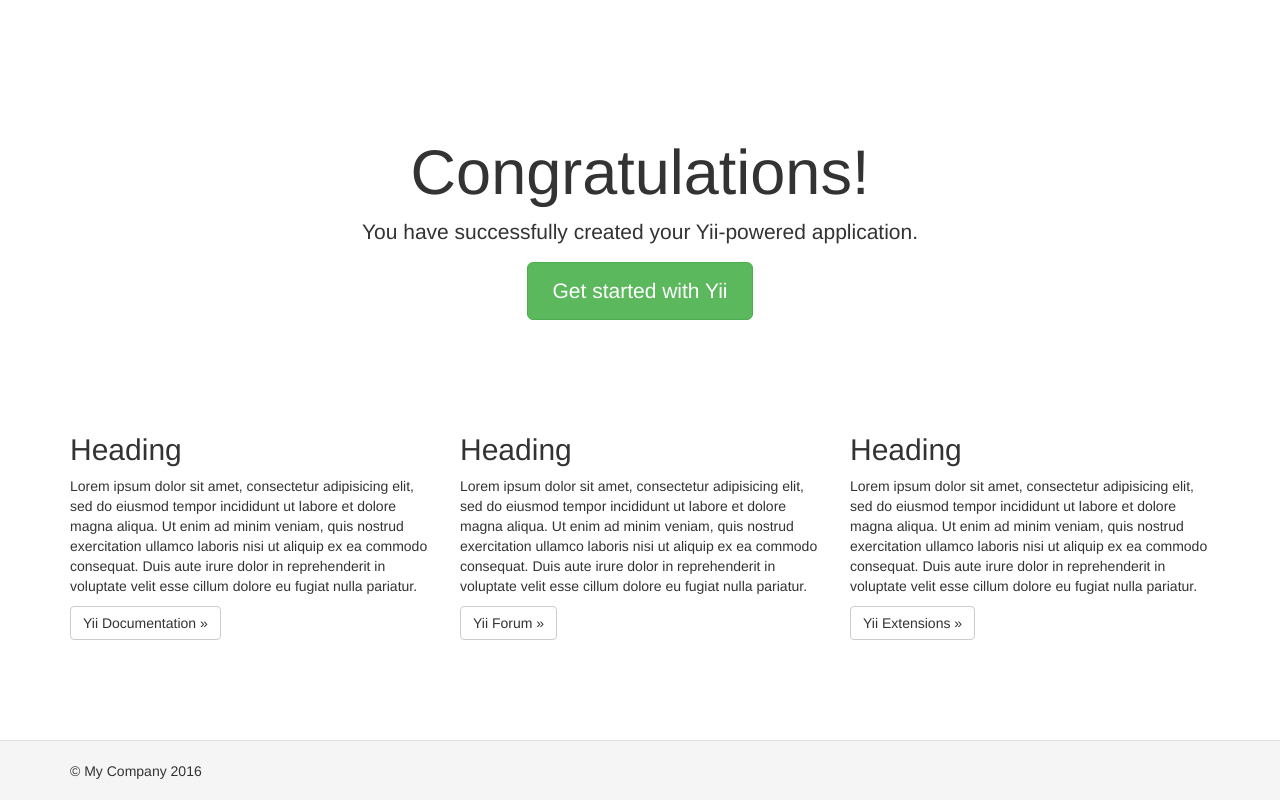
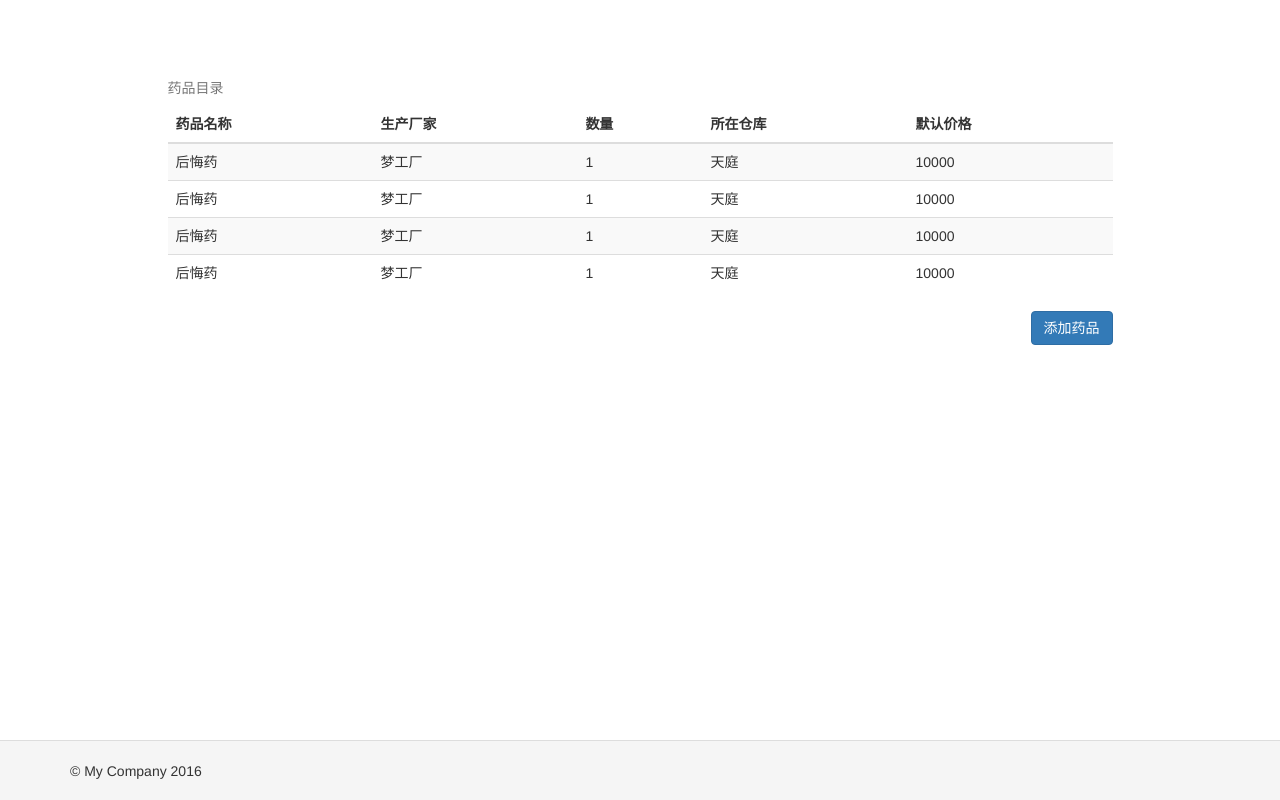
Before and after one commit to Cyrilplus/Medical, a Yii app: template views/site/index.php in a window 1280 px wide. Run offline with PHP 8.4 and a stand-in for Yii, Linux system fonts and the light colour scheme; the template is opened without the code that fills it, so the values that code supplies are empty; some libraries are stand-ins or nearby versions.

Commit message:
药品显示

```diff
--- a/views/layouts/main.php
+++ b/views/layouts/main.php
@@ -27,7 +27,7 @@ AppAsset::register($this);
 <div class="wrap">
     <?php
     NavBar::begin([
-        'brandLabel' => 'My Company',
+        'brandLabel' => '医疗销售系统',
         'brandUrl' => Yii::$app->homeUrl,
         'options' => [
             'class' => 'navbar-inverse navbar-fixed-top',
@@ -36,21 +36,21 @@ AppAsset::register($this);
     echo Nav::widget([
         'options' => ['class' => 'navbar-nav navbar-right'],
         'items' => [
-            ['label' => 'Home', 'url' => ['/site/index']],
+            ['label' => '药品', 'url' => ['/site/index']],
             ['label' => 'About', 'url' => ['/site/about']],
             ['label' => 'Contact', 'url' => ['/site/contact']],
             Yii::$app->user->isGuest ? (
                 ['label' => 'Login', 'url' => ['/site/login']]
             ) : (
                 '<li>'
-                . Html::beginForm(['/site/logout'], 'post')
-                . Html::submitButton(
-                    'Logout (' . Yii::$app->user->identity->username . ')',
+                .Html::beginForm(['/site/logout'], 'post')
+                .Html::submitButton(
+                    'Logout ('.Yii::$app->user->identity->username.')',
                     ['class' => 'btn btn-link']
                 )
-                . Html::endForm()
-                . '</li>'
-            )
+                .Html::endForm()
+                .'</li>'
+            ),
         ],
     ]);
     NavBar::end();
@@ -67,7 +67,6 @@ AppAsset::register($this);
 <footer class="footer">
     <div class="container">
         <p class="pull-left">&copy; My Company <?= date('Y') ?></p>
-
         <p class="pull-right"><?= Yii::powered() ?></p>
     </div>
 </footer>
--- a/views/site/index.php
+++ b/views/site/index.php
@@ -2,52 +2,65 @@
 
 /* @var $this yii\web\View */
 
-$this->title = 'My Yii Application';
+$this->title = '医疗销售系统';
+
 ?>
-<div class="site-index">
+<div class="row">
+  <div class="col-lg-10 col-lg-offset-1">
+    <table class="table table-striped">
+      <caption>药品目录</caption>
+      <thead>
+        <tr>
+          <th>药品名称</th>
+          <th>生产厂家</th>
+          <th>数量</th>
+          <th>所在仓库</th>
+          <th>默认价格</th>
+        </tr>
+      </thead>
+      <tbody>
+        <?php foreach ($products as $product): ?>
+          <tr>
+            <td><?php echo $product->product_name; ?></td>
+            <td><?php echo $product->getManufacturer()->one()->manufacturer_name; ?></td>
+            <td><?php echo $product->product_num; ?></td>
+            <td><?php echo $product->getRepository()->one()->repository_name; ?></td>
+            <td><?php echo $product->product_default_price; ?></td>
+          </tr>
+        <?php endforeach; ?>
 
-    <div class="jumbotron">
-        <h1>Congratulations!</h1>
-
-        <p class="lead">You have successfully created your Yii-powered application.</p>
-
-        <p><a class="btn btn-lg btn-success" href="http://www.yiiframework.com">Get started with Yii</a></p>
-    </div>
-
-    <div class="body-content">
-
-        <div class="row">
-            <div class="col-lg-4">
-                <h2>Heading</h2>
-
-                <p>Lorem ipsum dolor sit amet, consectetur adipisicing elit, sed do eiusmod tempor incididunt ut labore et
-                    dolore magna aliqua. Ut enim ad minim veniam, quis nostrud exercitation ullamco laboris nisi ut aliquip
-                    ex ea commodo consequat. Duis aute irure dolor in reprehenderit in voluptate velit esse cillum dolore eu
-                    fugiat nulla pariatur.</p>
-
-                <p><a class="btn btn-default" href="http://www.yiiframework.com/doc/">Yii Documentation &raquo;</a></p>
-            </div>
-            <div class="col-lg-4">
-                <h2>Heading</h2>
-
-                <p>Lorem ipsum dolor sit amet, consectetur adipisicing elit, sed do eiusmod tempor incididunt ut labore et
-                    dolore magna aliqua. Ut enim ad minim veniam, quis nostrud exercitation ullamco laboris nisi ut aliquip
-                    ex ea commodo consequat. Duis aute irure dolor in reprehenderit in voluptate velit esse cillum dolore eu
-                    fugiat nulla pariatur.</p>
-
-                <p><a class="btn btn-default" href="http://www.yiiframework.com/forum/">Yii Forum &raquo;</a></p>
-            </div>
-            <div class="col-lg-4">
-                <h2>Heading</h2>
-
-                <p>Lorem ipsum dolor sit amet, consectetur adipisicing elit, sed do eiusmod tempor incididunt ut labore et
-                    dolore magna aliqua. Ut enim ad minim veniam, quis nostrud exercitation ullamco laboris nisi ut aliquip
-                    ex ea commodo consequat. Duis aute irure dolor in reprehenderit in voluptate velit esse cillum dolore eu
-                    fugiat nulla pariatur.</p>
-
-                <p><a class="btn btn-default" href="http://www.yiiframework.com/extensions/">Yii Extensions &raquo;</a></p>
-            </div>
-        </div>
-
-    </div>
+        <tr>
+          <td>后悔药</td>
+          <td>梦工厂</td>
+          <td>1</td>
+          <td>天庭</td>
+          <td>10000</td>
+        </tr>
+        <tr>
+          <td>后悔药</td>
+          <td>梦工厂</td>
+          <td>1</td>
+          <td>天庭</td>
+          <td>10000</td>
+        </tr>
+        <tr>
+          <td>后悔药</td>
+          <td>梦工厂</td>
+          <td>1</td>
+          <td>天庭</td>
+          <td>10000</td>
+        </tr>
+        <tr>
+          <td>后悔药</td>
+          <td>梦工厂</td>
+          <td>1</td>
+          <td>天庭</td>
+          <td>10000</td>
+        </tr>
+      </tbody>
+    </table>
+    <span>
+      <input type="button" name="add" value="添加药品" class="btn btn-primary pull-right">
+    </span>
+  </div>
 </div>
```
Also changed, not shown: controllers/SiteController.php (+7 -1 lines), models/Manufacturer.php (added, +68 -0 lines), models/ManufacturerAddress.php (added, +88 -0 lines), models/Product.php (added, +114 -0 lines), models/Repository.php (added, +97 -0 lines), models/RepositoryAddress.php (added, +88 -0 lines).
